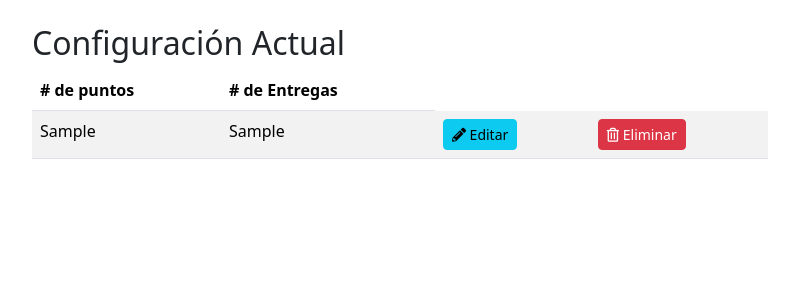
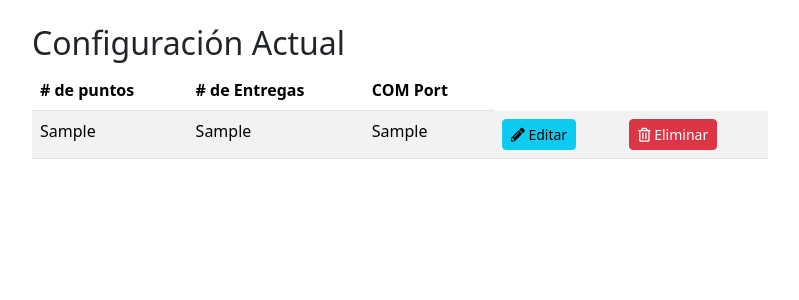
Before and after one commit to AldoQuintal/super-guacamole, a Django app: page /configuracion/ in a window 1280 px wide. Shown: the part 56-356 px from the top of the page, without its empty margins (50-849 px from the left). Run offline with Django 5.2, Linux system fonts and the light colour scheme; a user stored in the database is signed in; tables that the repository leaves empty hold one stand-in row (values such as "Sample post").

Commit message:
Puerto config

```diff
--- a/Tanques/templates/config_view.html
+++ b/Tanques/templates/config_view.html
@@ -16,6 +16,9 @@
                             <div class="form-group">
                                 <input type="text" name="txtnum_entregas" class="form-control mt-2" minlength="1" maxlength="2" placeholder="Total Entregas" autofocus required>
                             </div>
+                            <div class="form-group">
+                                <input type="text" name="txtcom_port" class="form-control mt-2" minlength="1" maxlength="12" placeholder="COM Port" autofocus required>
+                            </div>
                             <div class="form-group mt-2">
                                 <input type="submit" class="btn btn-success btn-block text-white" value="Guardar">
                             </div>
@@ -33,6 +36,7 @@
                             <tr>
                                 <th># de puntos</th>
                                 <th># de Entregas</th>
+                                <th>COM Port</th>
                             </tr>
                         </thead>
                         <tbody>
@@ -40,6 +44,7 @@
                             <tr>
                                 <td>{{c.num_puntos}}</td>
                                 <td>{{c.num_entregas}}</td>
+                                <td>{{c.puerto}}</td>
                                 <td><a href="edicionConfig/{{c.id}}" class="btn btn-sm btn-block btn-info"><i class="fas fa-pencil-alt"></i> Editar</td>
                                 <td><a href="eliminacionConfig/{{c.id}}" class="btn btn-sm btn-block btn-danger"><i class="far fa-trash-alt"></i> Eliminar</td>
                             </tr>
--- a/Tanques/templates/edicionConfig.html
+++ b/Tanques/templates/edicionConfig.html
@@ -15,6 +15,9 @@
                             <div class="form-group">
                                 <input type="text" name="txtnum_entregas" class="form-control mt-2" value="{{conf.num_entregas}}" minlength="1" maxlength="3" placeholder="Número de Entregas" autofocus required>
                             </div>
+                            <div class="form-group">
+                                <input type="text" name="txtcom_port" class="form-control mt-2" value="{{conf.puerto}}" minlength="1" maxlength="12" placeholder="COM Port" autofocus required>
+                            </div>
                             <div class="form-group mt-2">
                                 <input type="submit" class="btn btn-success btn-block text-white" value="Guardar">
                             </div>
--- a/Tanques/templates/inventarios.html
+++ b/Tanques/templates/inventarios.html
@@ -9,7 +9,6 @@
                 <table class="table table-striped">
                     <thead>
                         <tr>
-
                             <th>Tanque</th>
                             <th>Fecha</th>
                             <th>Volumen</th>
--- a/Tanques/views.py
+++ b/Tanques/views.py
@@ -130,8 +130,9 @@ class ConfigListView(ListView):
 def registrar_config(request):
     num_puntos=request.POST['txtnum_puntos']
     num_entregas=request.POST['txtnum_entregas']
+    puerto = request.POST['txtcom_port']
 
-    tanque =configuration.objects.create(num_puntos=num_puntos, num_entregas=num_entregas)
+    tanque =configuration.objects.create(num_puntos=num_puntos, num_entregas=num_entregas, puerto=puerto)
     return redirect('/configuracion/')
 
 def eliminar_config(request, id):
```
